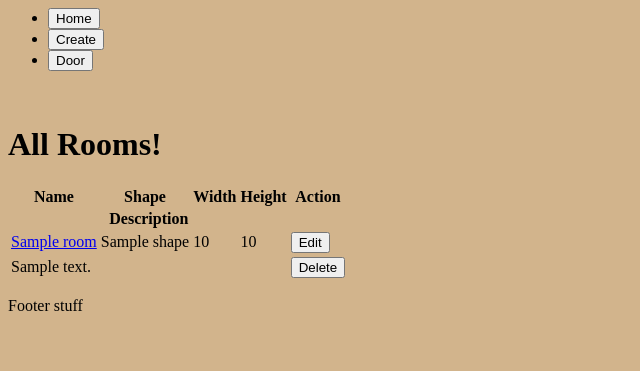
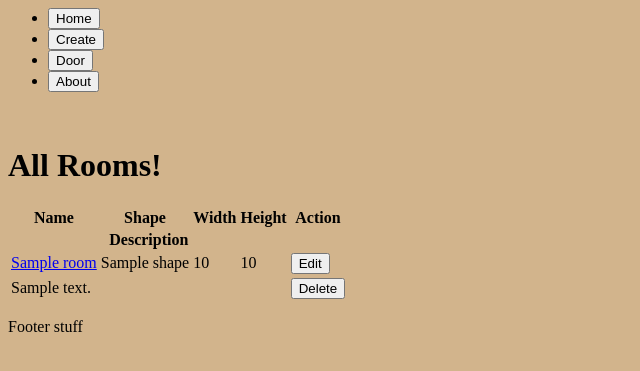
Before and after one commit to LeoKnox/adventure_django2, a Django app: template rooms/templates/home.html in a window 1280 px wide. Shown: the top 371 px of the page, without its empty margins (0-640 px from the left). Run offline with Django 3.2, Linux system fonts and the light colour scheme; the template is opened without the code that fills it: most values are stand-ins (such as "Sample title", 1, 10 or a date in 2020).

Commit message:
Add files via upload

```diff
--- a/rooms/templates/base.html
+++ b/rooms/templates/base.html
@@ -7,6 +7,7 @@
     <li><a href="{% url 'home' %}" /><button>Home</button></a></li>
     <li><a href="{% url 'room_create' %}" /><button>Create</button></a></li>
     <li><a href="{% url 'edit_door' %}" /><button>Door</button></a></li>
+    <li><a href="{% url 'about' %}" /><button>About</button></a></li>
 </ul>
 <br>
 
```
